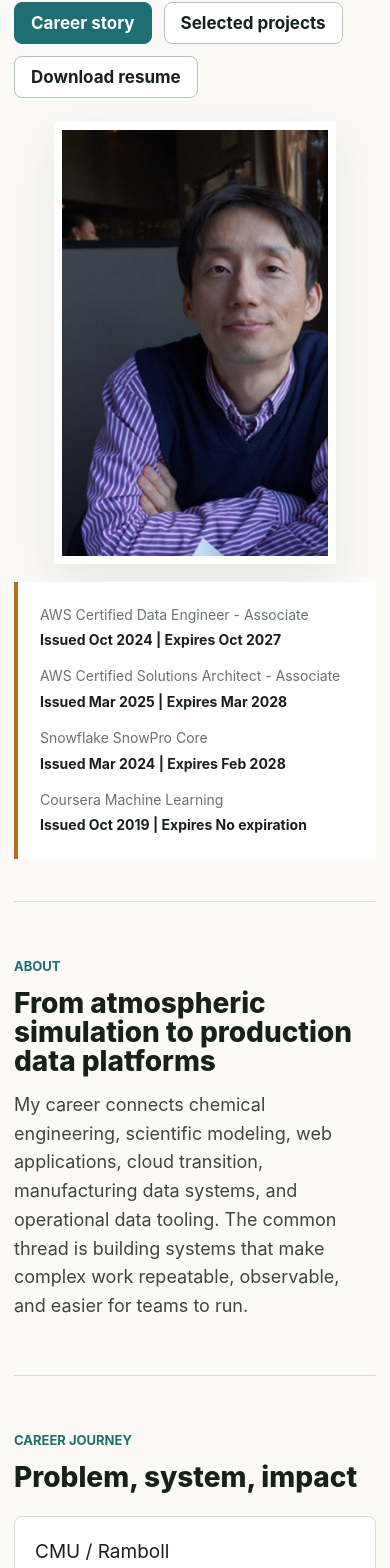
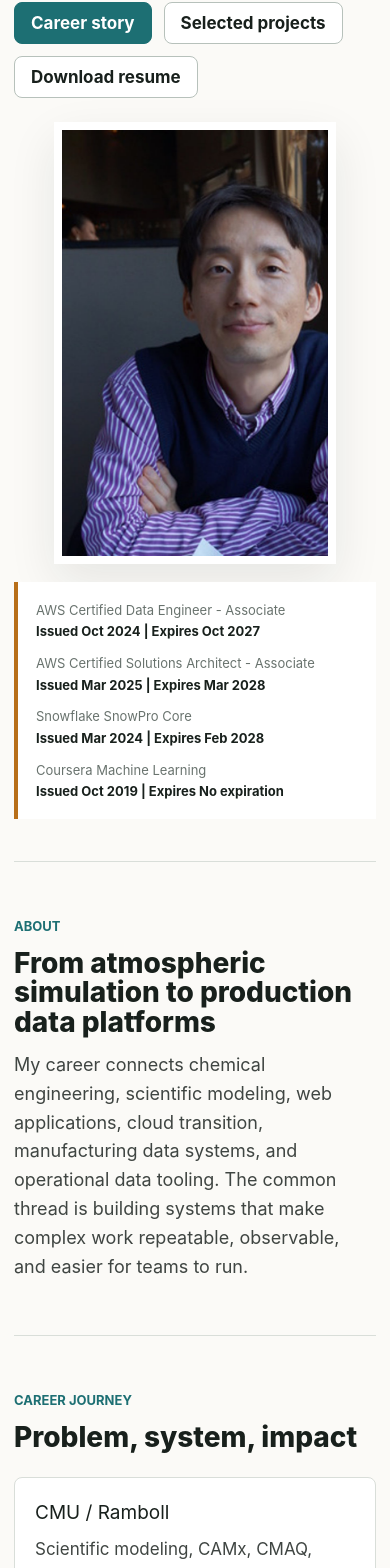
Before and after one commit to jaegunjung/jaegunjung.github.io, a React (Vite) app: page / in a window 390 px wide. Shown: the part 420-1988 px from the top of the page. Built offline with nearby package versions, Linux system fonts and the light colour scheme.

Commit message:
Expand career journey inline

```diff
--- a/src/App.css
+++ b/src/App.css
@@ -26,17 +26,19 @@
 
 .hero-panel {
   display: grid;
-  grid-template-columns: minmax(0, 1fr) minmax(280px, 330px);
+  grid-template-columns: minmax(360px, 1fr) minmax(520px, 620px);
   gap: 24px;
   align-items: center;
-  min-height: 520px;
-  padding: 72px 0 56px;
+  min-height: 0;
+  padding: 48px 0 44px;
   border-bottom: 1px solid var(--border);
 }
 
 .hero-media {
   display: grid;
+  grid-template-columns: minmax(220px, 280px) minmax(260px, 1fr);
   gap: 18px;
+  align-items: center;
 }
 
 .hero-photos {
@@ -58,8 +60,8 @@
 
 .hero-title {
   max-width: 720px;
-  margin-bottom: 22px;
-  font-size: clamp(44px, 7vw, 76px);
+  margin-bottom: 16px;
+  font-size: clamp(42px, 6vw, 68px);
   line-height: 1.08;
 }
 
@@ -107,9 +109,10 @@
 
 .cert-panel {
   display: grid;
-  gap: 14px;
+  grid-template-columns: repeat(2, minmax(0, 1fr));
+  gap: 12px;
   border-left: 4px solid var(--accent-2);
-  padding: 22px;
+  padding: 18px;
   background: var(--surface);
 }
 
@@ -120,12 +123,13 @@
 
 .cert-panel span {
   color: var(--muted);
-  font-size: 14px;
+  font-size: 13px;
 }
 
 .cert-panel strong {
   color: var(--text-h);
-  font-size: 14px;
+  font-size: 13px;
+  line-height: 1.35;
 }
 
 .section-block {
@@ -144,6 +148,11 @@
   margin-top: 24px;
 }
 
+.timeline-entry {
+  display: grid;
+  gap: 0;
+}
+
 .timeline-item,
 .focus-grid a,
 .project-card {
@@ -158,11 +167,24 @@
     transform 160ms ease;
 }
 
+.timeline-item {
+  width: 100%;
+  text-align: left;
+  font: inherit;
+  cursor: pointer;
+}
+
 .timeline-item:hover,
 .focus-grid a:hover,
 .project-card:hover {
   border-color: var(--accent);
   transform: translateY(-2px);
+}
+
+.timeline-item[aria-expanded='true'] {
+  border-color: var(--accent);
+  border-bottom-right-radius: 0;
+  border-bottom-left-radius: 0;
 }
 
 .timeline-item span,
@@ -200,6 +222,52 @@
 .timeline-item p,
 .focus-grid p {
   margin: 0;
+}
+
+.inline-story {
+  display: grid;
+  gap: 20px;
+  border: 1px solid var(--accent);
+  border-top: 0;
+  border-bottom-right-radius: 8px;
+  border-bottom-left-radius: 8px;
+  padding: 22px;
+  background: var(--surface);
+}
+
+.inline-story > p {
+  max-width: 780px;
+  color: var(--muted);
+  font-size: 18px;
+}
+
+.inline-story section {
+  display: grid;
+  gap: 8px;
+}
+
+.inline-story h3 {
+  font-size: 22px;
+}
+
+.inline-links {
+  display: flex;
+  flex-wrap: wrap;
+  gap: 8px;
+  margin-top: 4px;
+}
+
+.inline-links a {
+  display: inline-flex;
+  min-height: 34px;
+  align-items: center;
+  border: 1px solid var(--border);
+  border-radius: 8px;
+  padding: 0 10px;
+  color: var(--accent-strong);
+  text-decoration: none;
+  font-weight: 700;
+  background: var(--surface-muted);
 }
 
 .skill-grid {
@@ -362,6 +430,10 @@
     padding: 42px 0;
   }
 
+  .hero-media {
+    grid-template-columns: 1fr;
+  }
+
   .hero-photos {
     min-height: auto;
   }
@@ -378,6 +450,10 @@
 
   .hero-copy {
     font-size: 20px;
+  }
+
+  .cert-panel {
+    grid-template-columns: 1fr;
   }
 
   .focus-grid,
--- a/src/App.jsx
+++ b/src/App.jsx
@@ -73,11 +73,13 @@ const stories = {
         heading: 'System Built',
         body:
           'I released CAMxtools to automate ground-observation MPE for CAMx and CMAQ, including calculations such as W126 that are tedious and error-prone by hand. The tool helped internal workflows and external researchers, earning 18 GitHub stars and a Starstruck badge.',
+        links: [{ label: 'CAMxtools', href: 'https://github.com/jaegunjung/CAMxtools' }],
       },
       {
         heading: 'Extension',
         body:
           'aircraft_MPE extended the same idea into aircraft-based ozone measurements, enabling performance evaluation with three-dimensional measurement data instead of only surface monitors.',
+        links: [{ label: 'aircraft_MPE', href: 'https://github.com/jaegunjung/aircraft_MPE' }],
       },
     ],
   },
@@ -96,6 +98,7 @@ const stories = {
         heading: 'System Built',
         body:
           'I contributed to a web application using Python Django on the backend and JavaScript and jQuery on the frontend. The tool reduced recovery operations to controlled application workflows instead of manual server-by-server actions.',
+        links: [{ label: 'Django Personal Website', href: 'https://github.com/jaegunjung/jjung_django' }],
       },
       {
         heading: 'What Changed',
@@ -182,7 +185,7 @@ const stories = {
       {
         heading: 'Certifications',
         body:
-          'AWS Certified Data Engineer - Associate issued Oct 2024. AWS Certified Solutions Architect - Associate issued Mar 2025.',
+          'AWS Certified Data Engineer - Associate issued Oct 2024, AWS Certified Solutions Architect - Associate issued Mar 2025, Snowflake SnowPro Core issued Mar 2024, and Coursera Machine Learning issued Oct 2019.',
       },
     ],
   },
@@ -305,6 +308,7 @@ function getHashRoute() {
 
 function App() {
   const [route, setRoute] = useState(getHashRoute)
+  const [expandedJourney, setExpandedJourney] = useState(null)
 
   useEffect(() => {
     const updateRoute = () => setRoute(getHashRoute())
@@ -336,7 +340,7 @@ function App() {
       </nav>
 
       <header className="hero-panel">
-        <div>
+        <div className="hero-intro">
           <p className="eyebrow">AI-enabled data infrastructure engineer</p>
           <h1 className="hero-title">Jaegun Jung</h1>
           <p className="hero-copy">
@@ -384,10 +388,37 @@ function App() {
         <h2>Problem, system, impact</h2>
         <div className="timeline">
           {journey.map(([slug, title, body]) => (
-            <a className="timeline-item" href={`#/stories/${slug}`} key={slug}>
-              <span>{title}</span>
-              <p>{body}</p>
-            </a>
+            <article className="timeline-entry" key={slug}>
+              <button
+                className="timeline-item"
+                type="button"
+                aria-expanded={expandedJourney === slug}
+                onClick={() => setExpandedJourney(expandedJourney === slug ? null : slug)}
+              >
+                <span>{title}</span>
+                <p>{body}</p>
+              </button>
+              {expandedJourney === slug && (
+                <div className="inline-story">
+                  <p>{stories[slug].summary}</p>
+                  {stories[slug].sections.map((section) => (
+                    <section key={section.heading}>
+                      <h3>{section.heading}</h3>
+                      <p>{section.body}</p>
+                      {section.links && (
+                        <div className="inline-links">
+                          {section.links.map((link) => (
+                            <a href={link.href} key={link.href}>
+                              {link.label}
+                            </a>
+                          ))}
+                        </div>
+                      )}
+                    </section>
+                  ))}
+                </div>
+              )}
+            </article>
           ))}
         </div>
       </section>
```
